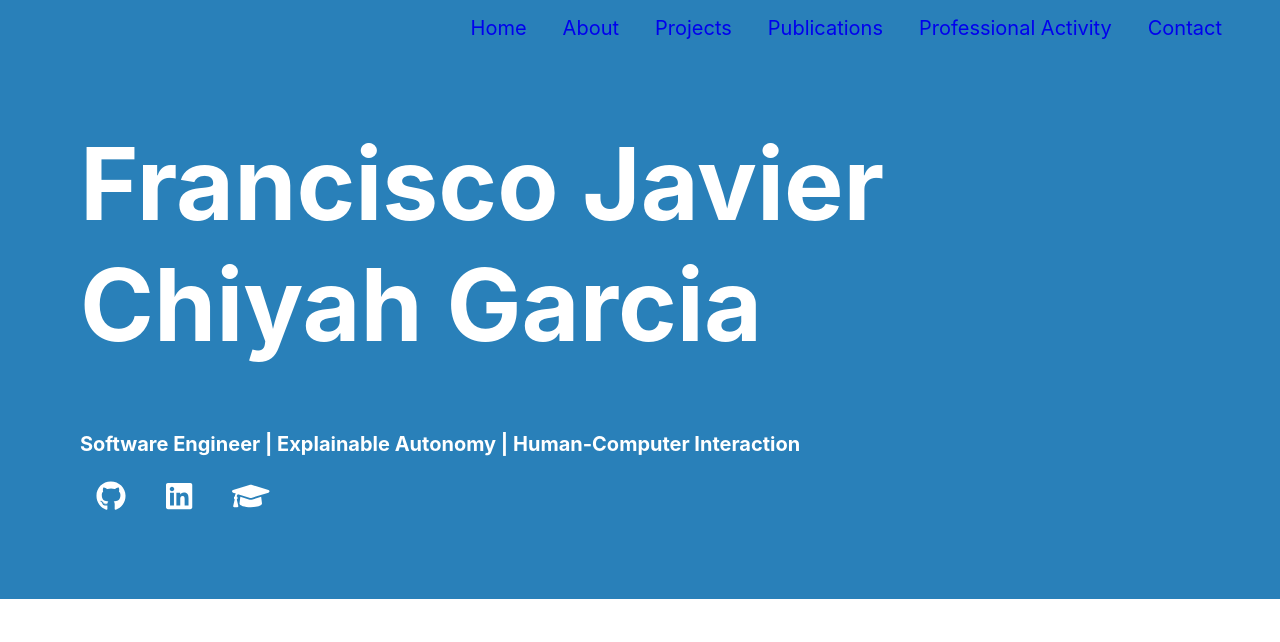
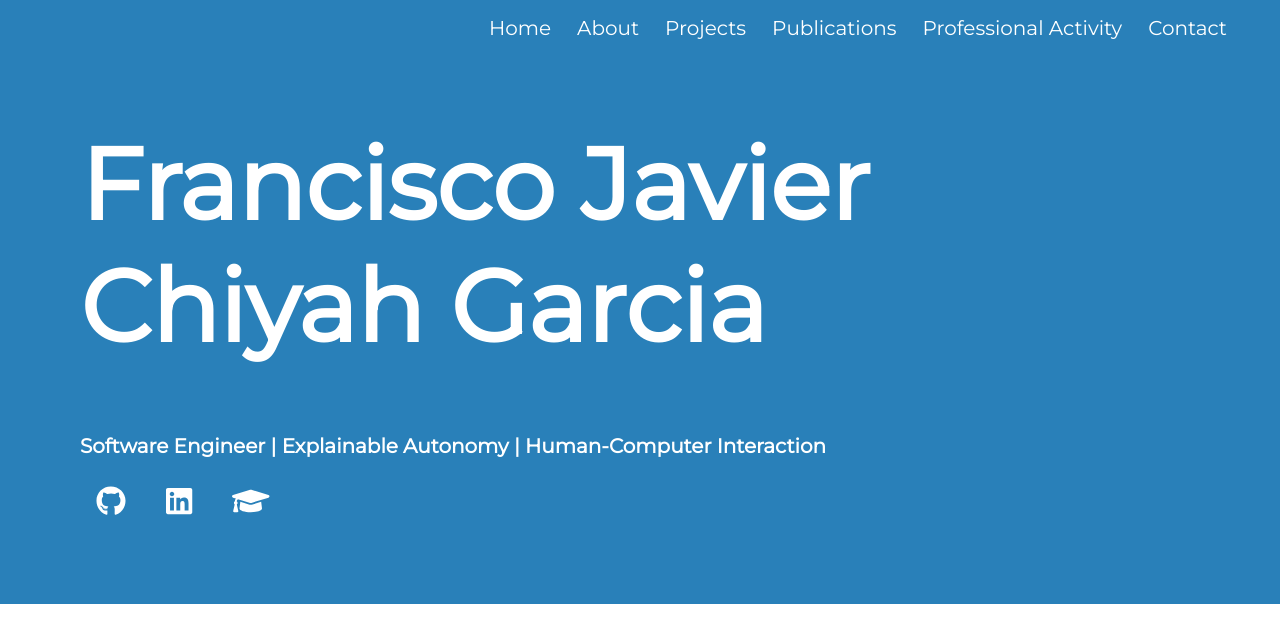
Before and after one commit to JChiyah/jchiyah.github.io, a React (Create React App) app: page / in a window 1280 px wide. Shown: the top 642 px of the page. Built offline with nearby package versions, Linux system fonts and the light colour scheme.

Commit message:
Changed font-family and styled navbar

```diff
--- a/src/App.scss
+++ b/src/App.scss
@@ -38,15 +38,29 @@
 
 /*** Start here ***/
 
+/** External Resources **/
+
+@import url('https://fonts.googleapis.com/css?family=Montserrat|Roboto');
+
+
 /** Variables **/
+
+$color-primary-accent: #2980b9;
+$color-primary-text: #ffffff;
+$color-secondary-accent: #ffffff;
+$color-secondary-text: #000000;
 
 $navbar-padding: 0.5;
 
 
 
+body {
+	font-family: 'Montserrat', sans-serif;
+}
+
 .landing {
-	background: #2980b9;
-	color: #ffffff;
+	background: $color-primary-accent;
+	color: $color-primary-text;
 	display: flex;
 	flex-direction: column;
 	justify-content: center;
@@ -70,7 +84,7 @@ $navbar-padding: 0.5;
 			font-size: 100px;
 		}
 
-		h2 {
+		h3 {
 			font-size: 20px;
 		}
 	}
@@ -91,7 +105,7 @@ $navbar-padding: 0.5;
 
 				a {
 					padding: 1em;
-					color: #ffffff;
+					color: $color-primary-text;
 					text-decoration: none;
 				}
 
@@ -123,12 +137,34 @@ $navbar-padding: 0.5;
 
 .navbar-elem {
 	display: inline-block;
+
 	padding: $navbar-padding + em;
 
 	a {
-		padding: $navbar-padding + em;
+		position: relative;
+		padding: ($navbar-padding / 2) + em;
 
+		color: $color-primary-text;
 		font-size: 20px;
 		text-decoration: none;
 	}
+	a:after {
+		content: "";
+		position: absolute;
+		right: 0;
+		width: 0;
+		bottom: -3px;
+		background: $color-primary-text;
+		height: 2px;
+		transition-property: width;
+		transition-duration: 0.3s;
+		transition-timing-function: ease-out;
+	}
+	a:hover:after,
+	a:focus:after,
+	a:active:after {
+		left: 0;
+		right: auto;
+		width: 100%;
+	}
 }
--- a/src/Landing.js
+++ b/src/Landing.js
@@ -15,7 +15,7 @@ class Landing extends Component {
       			<div className="landing-wrapper">
 					<div className="header">
 						<h1>Francisco Javier<br/>Chiyah Garcia</h1>
-						<h2>Software Engineer | Explainable Autonomy | Human-Computer Interaction</h2>
+						<h3>Software Engineer | Explainable Autonomy | Human-Computer Interaction</h3>
 					</div>
 					<div className="subheader">
 						<ul>
```
